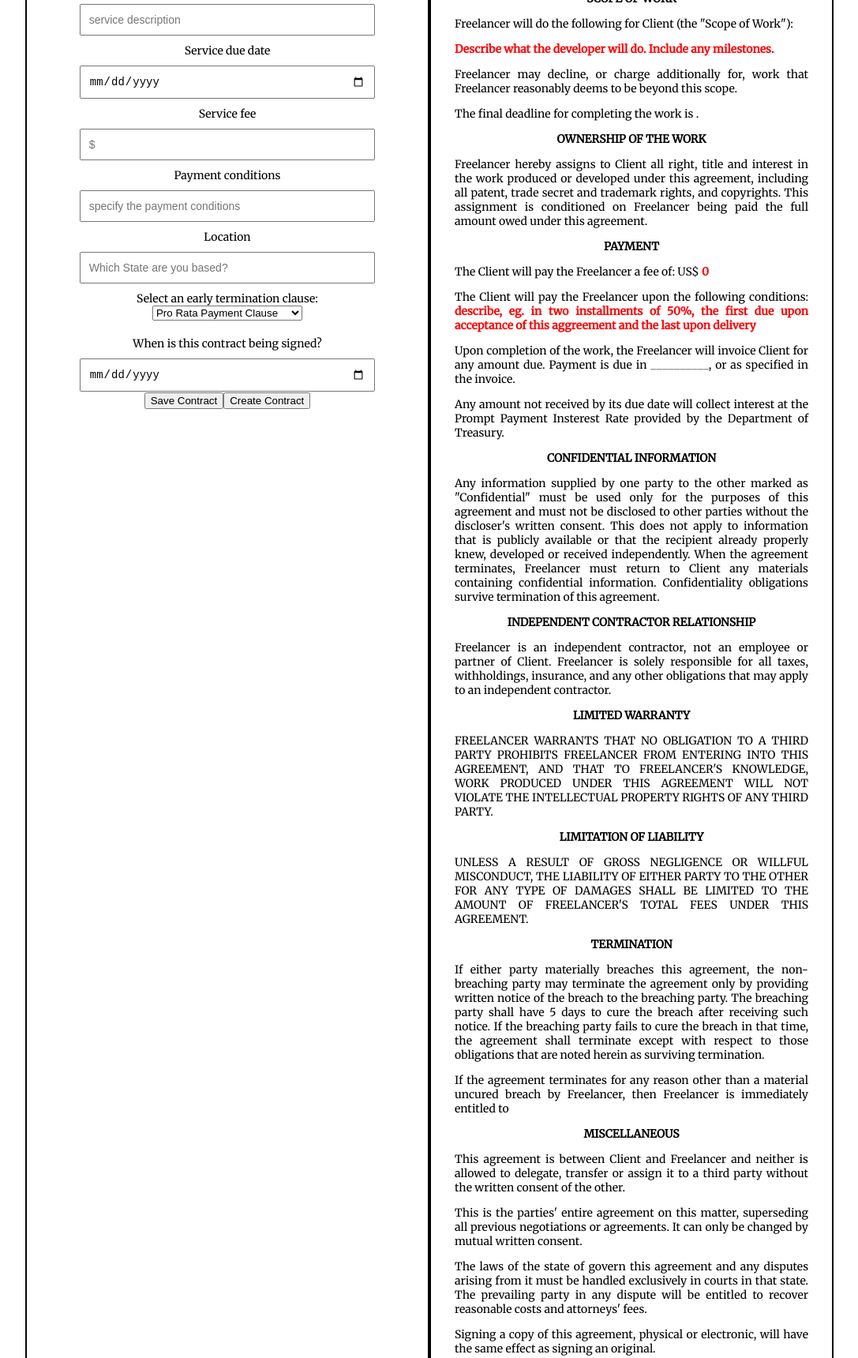
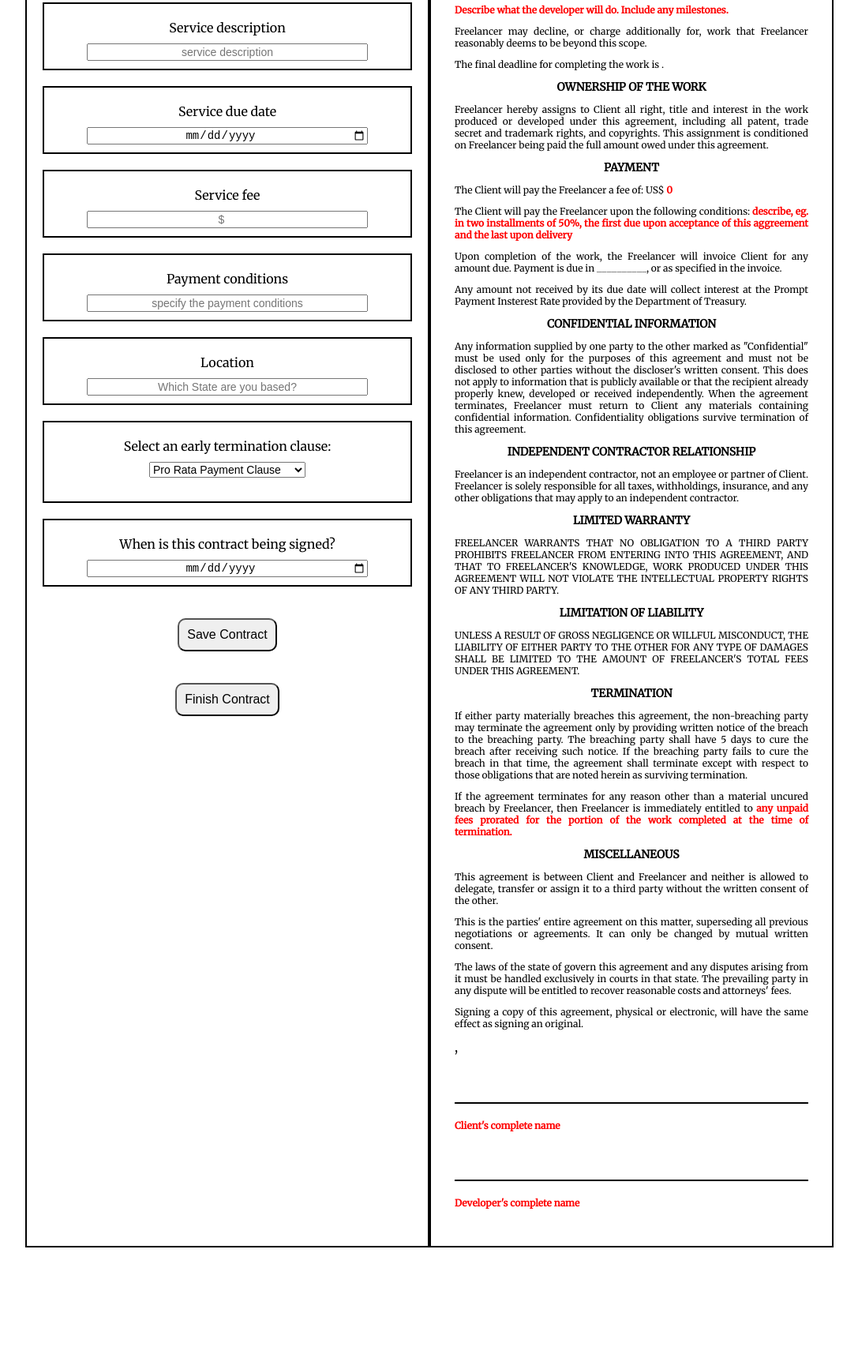
Before and after one commit to NPryngler/contract-generator-app, a React app: page / in a window 1280 px wide. Shown: the part 478-2198 px from the top of the page at 79% size, without its empty margins (96-1183 px from the left). Built offline with nearby package versions, Linux system fonts and the light colour scheme.

Commit message:
added contact form, did some styling and effects

```diff
--- a/src/App/index.js
+++ b/src/App/index.js
@@ -2,13 +2,13 @@ import React, { Component } from "react";
 import "./style.css";
 import ContractForm from "../ContractForm";
 import moment from "moment";
-import Nav from "../Nav";
+// import Nav from "../Nav";
 
 class App extends Component {
   constructor(props){
     super(props);
     this.state = {
-      currentView: 'Contract Form',
+      currentView: 'Dev Contract',
     }
   }
   setView = view => {
@@ -24,12 +24,13 @@ class App extends Component {
       <div className="App">
         <h1 className="heading">Create your freelance contract</h1>
       </div>
-      <Nav setView={this.setView} />
+      {/* <Nav setView={this.setView} /> */}
       <div className="main-wrapper">
         <ContractForm
         currentViewProps={this.state.currentView}
         setViewProps={this.setView}/>
         {/* <ContractView /> */}
+
       </div>
     </div>
     )
--- /dev/null
+++ b/src/ContactForm/index.js
@@ -0,0 +1,24 @@
+import React, { Component } from "react";
+import "./style.css";
+
+class ContactForm extends Component {
+    render(){
+        return (
+            <div className="contact-form-wrapper">
+            <h2>Give us your contract info to receive your finished contract</h2>
+            <form>
+                <label>Your full name
+                    <input type="text" placeholder="name"></input>
+                </label>
+                <label>E-mail address
+                    <input type="e-mail" placeholder="email"></input>
+                </label>
+                <button>Submit</button>
+            </form>
+            </div>
+        )
+    }
+
+}
+
+export default ContactForm;
--- a/src/ContractForm/index.js
+++ b/src/ContractForm/index.js
@@ -1,6 +1,8 @@
 import React, { Component } from "react";
 import "./style.css";
 import ContractView from "../ContractView";
+import ContactForm from "../ContactForm"
+import FinishedContract from "../FinishedContract";
 import moment from "moment";
 import numeral from "numeral";
 
@@ -9,13 +11,14 @@ class ContractForm extends Component {
         super(props);
         this.state = {
             currentView: 'Dev Contract',
+            showContactForm: false,
             freelancerName: JSON.parse(localStorage.getItem("freelancer-name")) || "Developer's complete name ",
-            clientName: JSON.parse(localStorage.getItem("client-name")) ||"Client's complete name ",
-            serviceDescription: JSON.parse(localStorage.getItem("service-description")) ||"Describe what the developer will do. Include any milestones.",
-            serviceDueDate: JSON.parse(localStorage.getItem("service-duedate")) ||"",
+            clientName: JSON.parse(localStorage.getItem("client-name")) || "Client's complete name ",
+            serviceDescription: JSON.parse(localStorage.getItem("service-description")) || "Describe what the developer will do. Include any milestones.",
+            serviceDueDate: JSON.parse(localStorage.getItem("service-duedate")) || "",
             serviceFee: JSON.parse(localStorage.getItem("service-fee")) || 0.00,
             paymentConditions: JSON.parse(localStorage.getItem("payment-conditions")) || ' describe, eg. in two installments of 50%, the first due upon acceptance of this aggreement and the last upon delivery',
-            earlyTermination: JSON.parse(localStorage.getItem("early-termination")) || "",
+            earlyTermination: JSON.parse(localStorage.getItem("early-termination")) || " any unpaid fees prorated for the portion of the work completed at the time of termination.",
             stateLocation: JSON.parse(localStorage.getItem("state-location")) || "",
             executionDate: JSON.parse(localStorage.getItem("execution-date")) || "",
         }
@@ -122,8 +125,20 @@ class ContractForm extends Component {
 
     }
 
-
-
+    clearChanges = (event) => {
+        this.setState({
+            currentView: 'Dev Contract',
+            freelancerName: "Developer's complete name ",
+            clientName: "Client's complete name ",
+            serviceDescription: "Describe what the developer will do. Include any milestones.",
+            serviceDueDate: "",
+            serviceFee: 0.00,
+            paymentConditions: ' describe, eg. in two installments of 50%, the first due upon acceptance of this aggreement and the last upon delivery',
+            earlyTermination: " any unpaid fees prorated for the portion of the work completed at the time of termination.",
+            stateLocation: "",
+            executionDate: "",
+        })
+    }
 
 
 
@@ -135,6 +150,7 @@ class ContractForm extends Component {
                             <div className="input-container">
                                 <div className="input-container-text freelancer-name">
                                     <form onClick={this.handleSubmit}>
+                                        <div className="input-wrapper">
                                             <label className="input-title">Freelancer's complete name</label>
                                             <input
                                                 className="title-input"
@@ -142,7 +158,8 @@ class ContractForm extends Component {
                                                 freelancerName={this.state.value}
                                                 onChange={this.handleChangeFreela}>
                                             </input>
-
+                                        </div>
+                                        <div className="input-wrapper">
                                             <label className="input-title">Client's complete name</label>
                                             <input
                                                 className="title-input"
@@ -150,7 +167,8 @@ class ContractForm extends Component {
                                                 clientName={this.state.value}
                                                 onChange={this.handleChangeClient}>
                                             </input>
-
+                                        </div>
+                                        <div className="input-wrapper">
                                             <label className="input-title">Service description</label>
                                             <input
                                                 className="title-input"
@@ -158,7 +176,8 @@ class ContractForm extends Component {
                                                 serviceDescription={this.state.value}
                                                 onChange={this.handleChangeService}>
                                             </input>
-
+                                        </div>
+                                        <div className="input-wrapper">
                                             <label className="input-title">Service due date</label>
                                             <input
                                                 className="title-input"
@@ -167,7 +186,8 @@ class ContractForm extends Component {
                                                 serviceDueDate={this.state.value}
                                                 onChange={this.handleChangeServiceDueDate}>
                                             </input>
-
+                                        </div>
+                                        <div className="input-wrapper">
                                             <label className="input-title">Service fee</label>
                                             <input
                                                 className="title-input"
@@ -176,7 +196,8 @@ class ContractForm extends Component {
                                                 serviceFee={this.state.value}
                                                 onChange={this.handleChangeServiceFee}>
                                             </input>
-
+                                        </div>
+                                        <div className="input-wrapper">
                                             <label className="input-title">Payment conditions</label>
                                             <input
                                                 className="title-input"
@@ -185,7 +206,8 @@ class ContractForm extends Component {
                                                 paymentConditions={this.state.value}
                                                 onChange={this.handleChangePaymentConditions}>
                                             </input>
-
+                                        </div>
+                                        <div className="input-wrapper">
                                             <label className="input-title">Location</label>
                                             <input
                                                 className="title-input"
@@ -194,12 +216,16 @@ class ContractForm extends Component {
                                                 stateLocation={this.state.value}
                                                 onChange={this.handleChangeStateLocation}>
                                             </input>
-                                <label className="title-input">Select an early termination clause:
+                                        </div>
+                                        <div className="input-wrapper">
+                                            <label className="input-title">Select an early termination clause:
                                     <select className="select-wrapper" earlyTermination={this.state.value} onChange={this.handleChangeEarlyTermination}>
                                                     <option value=' any unpaid fees prorated for the portion of the work completed at the time of termination.'>Pro Rata Payment Clause</option>
                                                     <option value=' liquidated damages in the amount of __________, which the parties agree represents fair compensation for the harm Freelancer would suffer from termination'>Liquidated Damages Clause</option>
                                                 </select>
                                             </label>
+                                        </div>
+                                        <div className="input-wrapper">
                                             <label className="input-title">When is this contract being signed?</label>
                                             <input
                                                 className="title-input"
@@ -208,21 +234,38 @@ class ContractForm extends Component {
                                                 executionDate={this.state.value}
                                                 onChange={this.handleChangeExecutionDate}>
                                             </input>
+                                        </div>
+                                        <div className="button-save">
                                             <button
-
                                                 className="create-contract"
                                                 onClick={this.saveChanges}
                                                 type="submit">
                                                 Save Contract
                                     </button>
+                                        </div>
+                                        <div>
                                             <button
-                                    className="create-contract"
-                                    type="submit">
-                                    Create Contract
+                                                className="finish-contract"
+                                                type="submit"
+                                                onClick={event => {
+                                                    event.preventDefault();
+                                                    this.setState({
+                                                        showContactForm: true,
+                                                    })
+                                                    console.log('clicked');
+
+                                                }}
+                                                >
+                                                Finish Contract
                                          </button>
+                                        </div>
                                     </form>
+
                                 </div>
                             </div>
+                            {this.state.showContactForm === true &&
+                            <ContactForm />
+                            }
                         </div>
                         <div className="contract-view-wrapper">
                             <ContractView
@@ -238,6 +281,7 @@ class ContractForm extends Component {
                             />
                         </div>
                     </div>
+
         )
     }
 }
--- a/src/ContractForm/style.css
+++ b/src/ContractForm/style.css
@@ -21,17 +21,60 @@
 
 }
 input{
+font-size: 14px;
+width: 80%;
+text-align: center;
+
+}
+.input-title{
+    font-size: 16px;
+}
+
+label{
     display: block;
-    width: 80%;
-    margin: 0 auto;
+    width: 100%;
+    padding: 10px;
+    font-size: 14px;
+}
+.input-wrapper{
+    margin-top: 20px;
+    margin-bottom: 20px;
+    border: 2px solid black;
+    display: block;
+    width: 100%;
     padding: 10px;
     font-size: 14px;
 
 }
-label{
-    display: block;
-    width: 80%;
-    margin: 0 auto;
+.input-wrapper:hover {
+    background-color: #3e8e41;
+}
+.button-container{
+    margin-top: 20px;
+    margin-bottom: 20px;
+    border: 2px solid black;
+    width: 100%;
     padding: 10px;
+
+}
+button {
+    padding: 10px;
+    font-size: 16px;
+    border-radius: 10px;
+    cursor: pointer;
+    margin-top: 20px;
+    margin-bottom: 20px;
+
+}
+.button-container:hover {
+    background-color: #3e8e41;
+}
+
+select{
+    margin-top: 10px;
+    margin-bottom: 10px;
     font-size: 14px;
 }
+option{
+    font-size: 14px;
+}
--- a/src/ContractView/index.js
+++ b/src/ContractView/index.js
@@ -72,20 +72,19 @@ class ContractView extends Component {
                             <p>Signing a copy of this agreement, physical or electronic, will have the same effect as signing an original.</p>
                         </div>
                         <div className="signature-section">
-                            <div><span className="output state-location">{this.props.stateLocationProps}</span>, <span className="output state-location">{this.props.executionDateProps}</span></div>
-                            <div className="signature-container client">
-                                    <p>______________________________________</p>
-                                    <p><span className="output client-name">{this.props.clientNameProps}</span></p>
-                                </div>
-                                <div className="signature-container freelancer"></div>
-                                <p>______________________________________</p>
+
+                            <div className="date-location"><span className="output state-location">{this.props.stateLocationProps}</span>, <span className="output state-location">{this.props.executionDateProps}</span></div>
+                            <div className="signature-container-client">
+                                <p><span className="output client-name">{this.props.clientNameProps}</span></p>
+                            </div>
+                            <div className="signature-container-freelancer"></div>
                                 <p><span className="output freelancer-name">{this.props.freelancerNameProps}</span></p>
                             </div>
 
                         </div>
 
                     </div>
-                </div>
+             </div>
 
         )
     }
--- a/src/ContractView/style.css
+++ b/src/ContractView/style.css
@@ -10,6 +10,7 @@
 .output {
     color: red;
     font-weight: 700;
+    font-size: 12px;
 }
 .clause-section-title{
     font-weight: bold;
@@ -18,5 +19,17 @@
 }
 
 .clause-content {
-    font-size: 14px;
+    font-size: 12px;
 }
+
+.signature-container-client{
+    border-top: 2px solid black;
+    height: 50px;
+}
+.signature-container-freelancer{
+    border-bottom: 2px solid black;
+    height: 50px;
+}
+.date-location{
+    height: 80px;
+}
--- /dev/null
+++ b/src/FinishedContract/index.js
@@ -0,0 +1,11 @@
+import React, { Component } from "react";
+import "./style.css";
+
+class FinishedContract extends Component {
+
+    render(){
+        return
+    }
+}
+
+export default FinishedContract;
```
Also changed, not shown: src/ContactForm/style.css (added), src/FinishedContract/style.css (added). Lines whose indentation alone changed are shown as unchanged.
